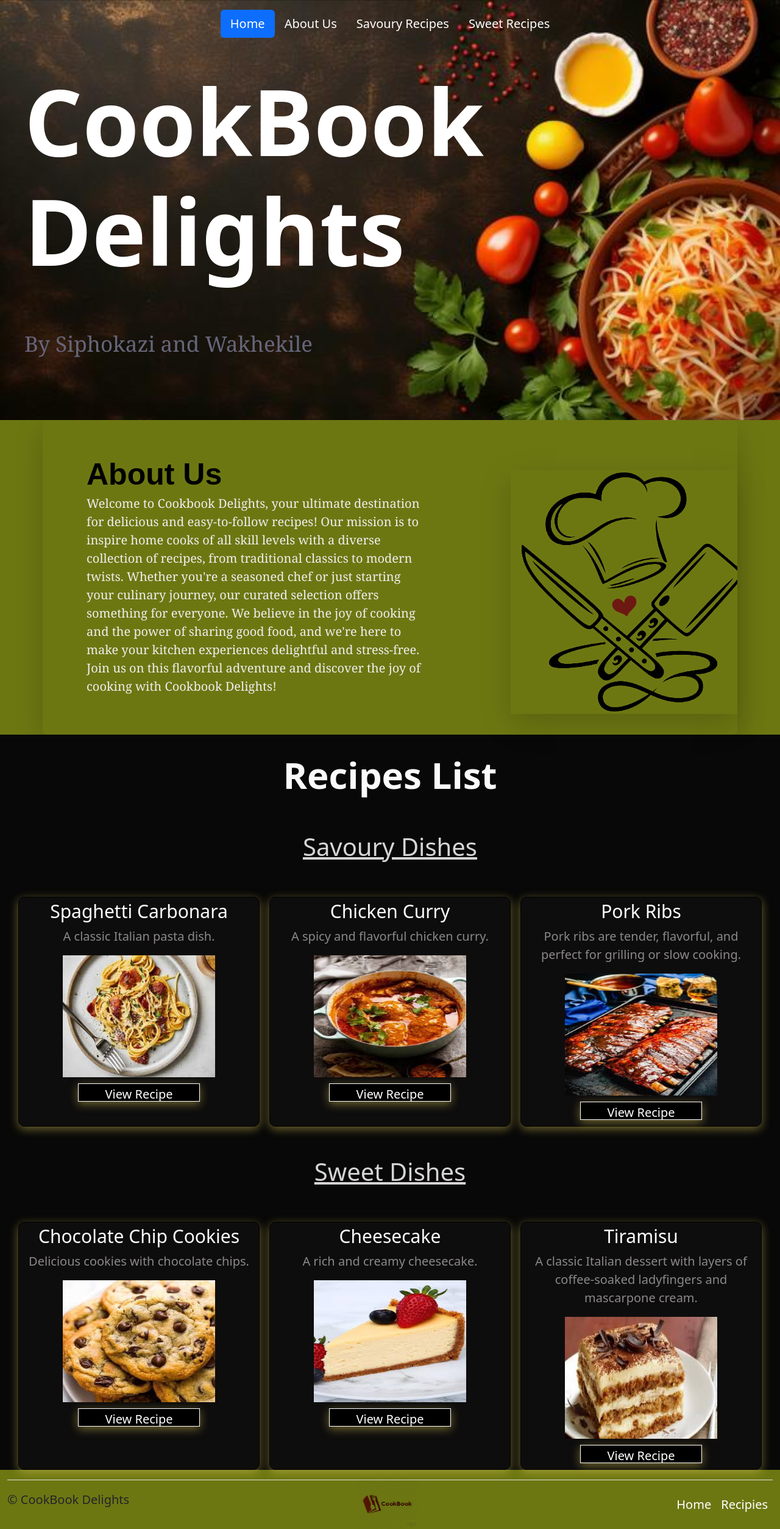
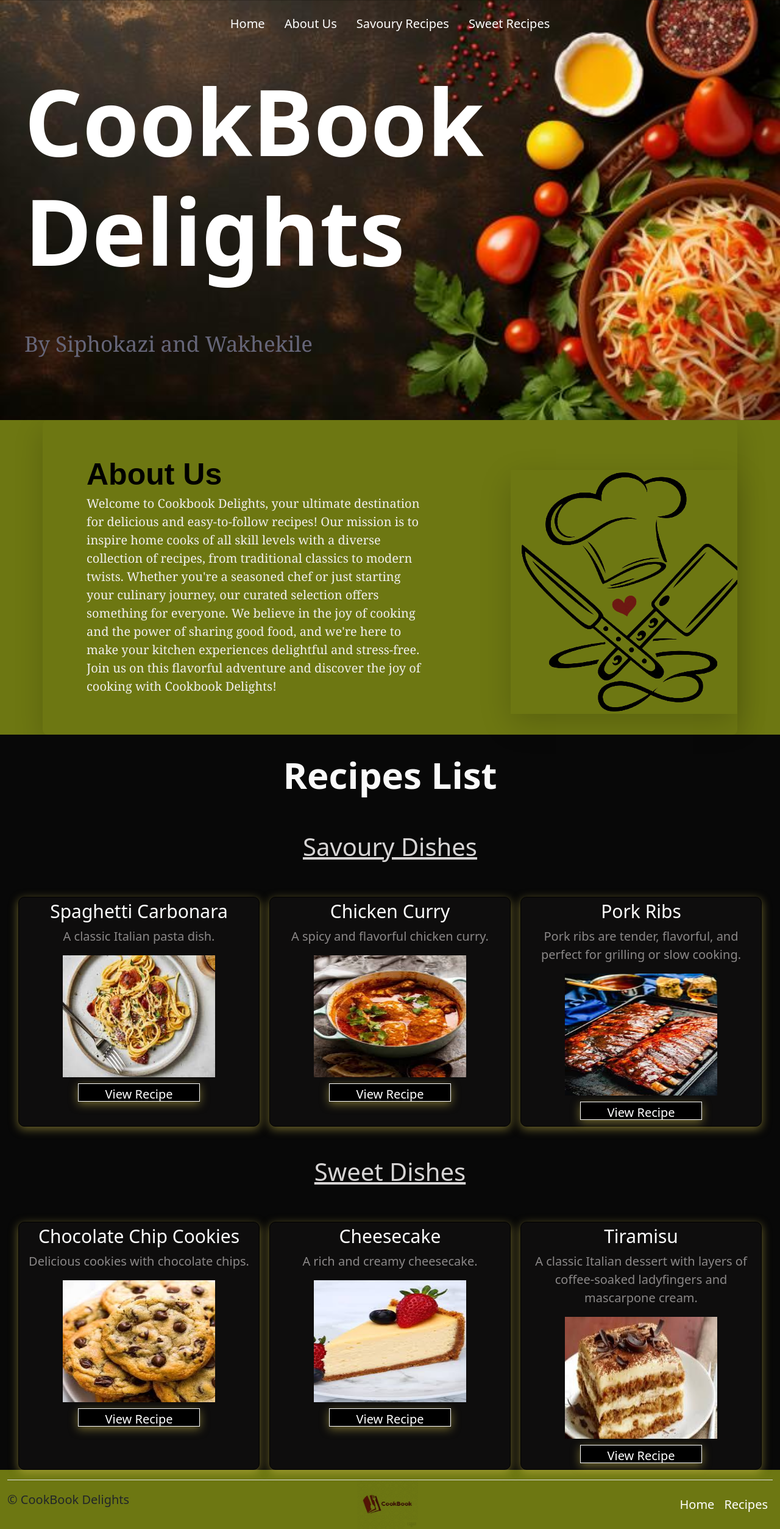
Before and after one commit to naledimuhauli/recipe-book-website, a React (Create React App) app: page / in a window 1280 px wide. Shown: the whole page at 61% size. Built offline with nearby package versions, Linux system fonts and the light colour scheme.

Commit message:
made the navbar links work

```diff
--- a/src/App.js
+++ b/src/App.js
@@ -6,6 +6,8 @@ import Navbar from './Navbar';
 import AboutUs from './AboutUs';
 import RecipeList from './recipe-list';
 import RecipeDetail from './RecipeDetails';
+import SavouryRecipes from './recipe-list';
+import SweetRecipes from './recipe-list';
 import Footer from './Footer';
 
 function Home() {
@@ -33,6 +35,8 @@ function App() {
       <Routes>
         <Route path="/" element={<Home />} />
         <Route path="/recipe/:type/:index" element={<RecipeDetail />} />
+        <Route path="/savoury-recipes" element={<SavouryRecipes />} />
+        <Route path="/sweet-recipes" element={<SweetRecipes />} />
       </Routes>
 
     </Router>
--- a/src/Footer.js
+++ b/src/Footer.js
@@ -1,6 +1,7 @@
 import React from 'react';
-import './About.css'
-import cookbbok from './images/cookbook.jpg'
+import { Link } from 'react-router-dom';
+import './About.css';
+import cookbook from './images/cookbook.jpg'; // Fixed the image import name
 
 const Footer = () => {
     return (
@@ -9,16 +10,20 @@ const Footer = () => {
                 <p className="col text-body delights">&copy; CookBook Delights</p>
 
                 <p className="col d-flex align-items-center justify-content-center mb-3 mb-md-0 me-md-auto link-body-emphasis text-decoration-none">
-      <img src={cookbbok} className="bi me-2 cook-book" alt='' />
+                    <img src={cookbook} className="bi me-2 cook-book" alt="Cookbook" />
                 </p>
 
                 <ul className="nav col justify-content-end">
-      <li className="nav-item"><a href="#" className="nav-link px-2 ">Home</a></li>
-      <li className="nav-item"><a href="#" className="nav-link px-2 ">Recipies</a></li>
+                    <li className="nav-item">
+                        <Link to="/" className="nav-link px-2">Home</Link>
+                    </li>
+                    <li className="nav-item">
+                        <Link to="/recipes" className="nav-link px-2">Recipes</Link>
+                    </li>
                 </ul>
             </footer>
         </div>
-    )
+    );
 }
 
-export default Footer
+export default Footer;
--- a/src/Navbar.js
+++ b/src/Navbar.js
@@ -1,19 +1,26 @@
 import React from 'react';
+import { Link } from 'react-router-dom';
 import 'bootstrap/dist/css/bootstrap.min.css';
 
-const Navbar = () =>{
-    return(
-        <div className="container">
-        <header class="d-flex justify-content-center py-3">
-          <ul className="nav nav-pills">
-            <li className="nav-item"><a href="#" class="nav-link active" aria-current="page">Home</a></li>
-            <li className="nav-item"><a href="#" class="nav-link">About Us</a></li>
-            <li className="nav-item"><a href="#" class="nav-link">Savoury Recipes</a></li>
-            <li className="nav-item"><a href="#" class="nav-link">Sweet Recipes</a></li>
-          </ul>
+const Navbar = () => {
+    return (
+        <header className="d-flex justify-content-center py-3">
+            <ul className="nav nav-pills">
+                <li className="nav-item">
+                    <Link to="/" className="nav-link" aria-current="page">Home</Link>
+                </li>
+                <li className="nav-item">
+                    <Link to="/about-us" className="nav-link">About Us</Link>
+                </li>
+                <li className="nav-item">
+                    <Link to="/savoury-recipes" className="nav-link">Savoury Recipes</Link>
+                </li>
+                <li className="nav-item">
+                    <Link to="/sweet-recipes" className="nav-link">Sweet Recipes</Link>
+                </li>
+            </ul>
         </header>
-      </div>
-    )
-}
+    );
+};
 
-export default Navbar
+export default Navbar;
```
Lines whose indentation alone changed are shown as unchanged.
